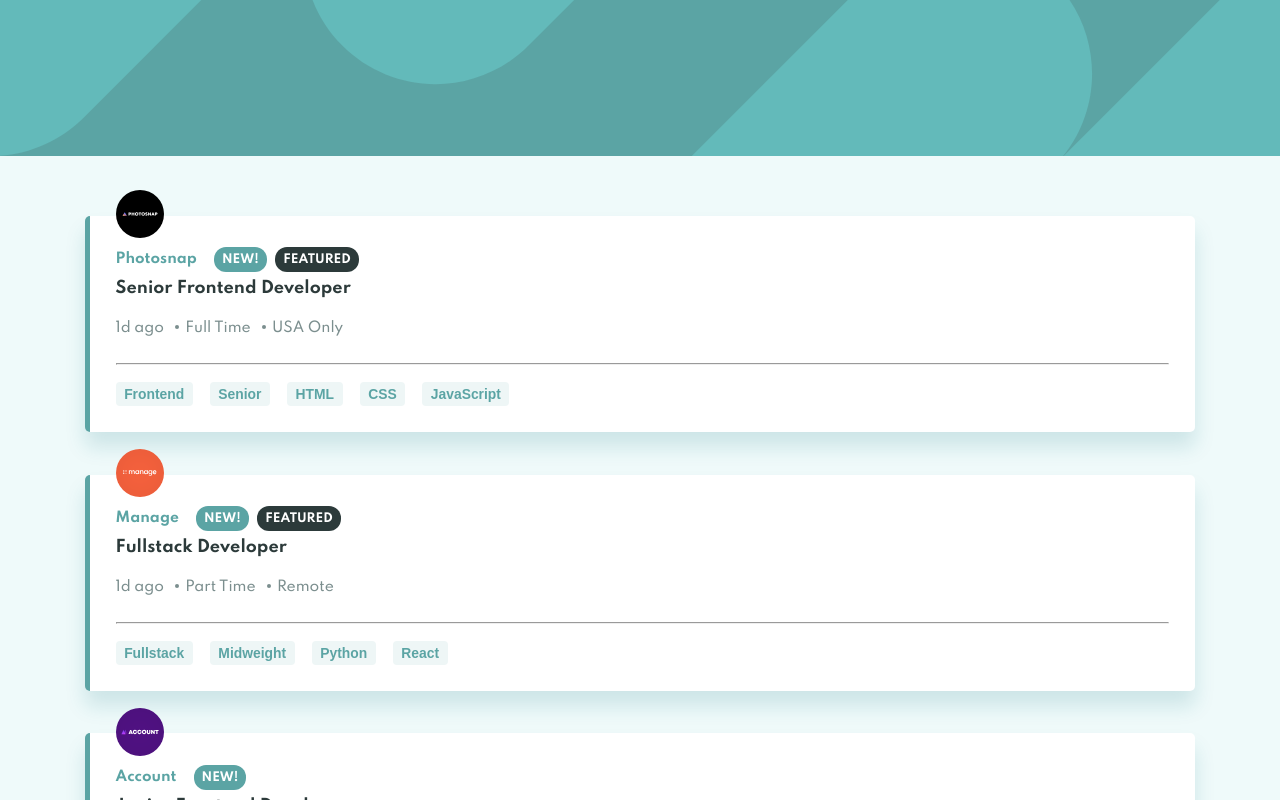
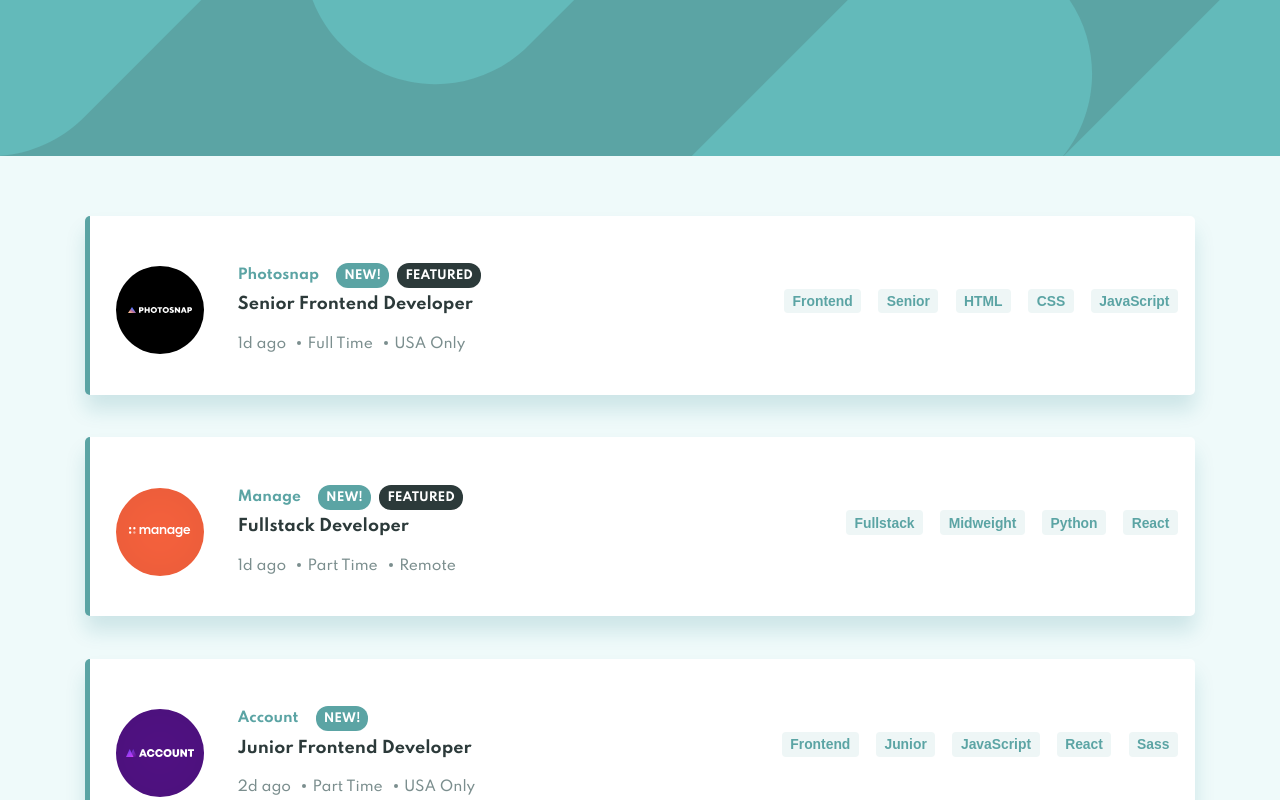
Before and after one commit to daniel-nm/job-listing, a React (Create React App) app: page / in a window 1280 px wide. Shown: the top 800 px of the page. Built offline with nearby package versions, Linux system fonts and the light colour scheme.

Commit message:
Added styles for desktop view

```diff
--- a/src/styles/components/Job.css
+++ b/src/styles/components/Job.css
@@ -129,3 +129,28 @@ Job categories styles
   background-color: var(--main-color);
   color: var(--white);
 }
+
+@media screen and (min-width: 68.27em) {
+  .job hr {
+    display: none;
+  }
+
+  .job {
+    display: flex;
+    justify-content: space-between;
+    align-items: center;
+    padding: 1rem 0;
+  }
+
+  .job__info {
+    display: flex;
+  }
+
+  .job__info__img {
+    position: unset;
+    height: 88px;
+    width: 88px;
+    margin-right: 2.134rem;
+  }
+
+}
```
